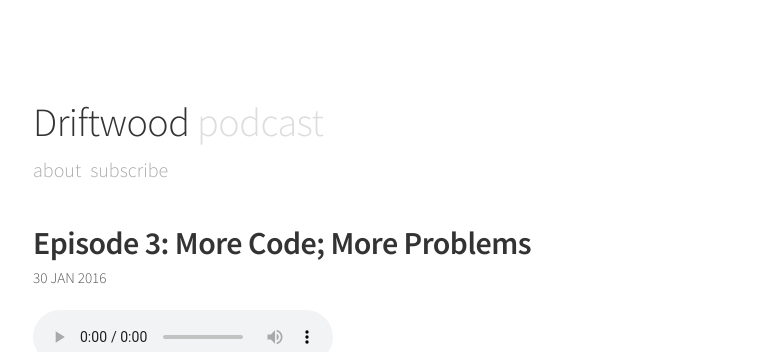
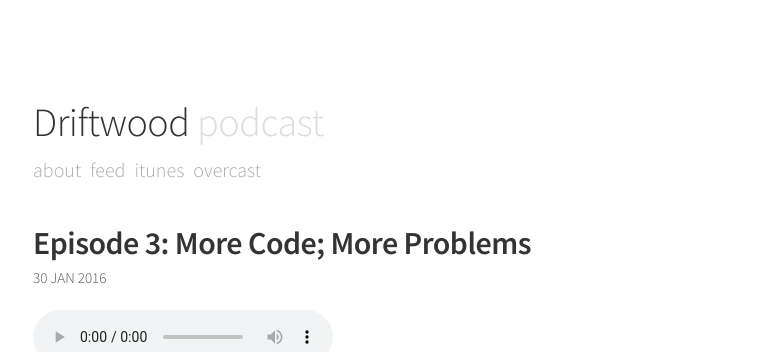
Before and after one commit to LK64076007A/microcast, a Jekyll site: the page built from index.html, in a window 1280 px wide. Shown: the top 352 px of the page, without its empty margins (247-1031 px from the left). Built offline with Jekyll 4.4.1, drawn with Linux system fonts in a browser that asks for light colours.

Commit message:
add iTunes and Overcast links

```diff
--- a/_config.yml
+++ b/_config.yml
@@ -32,8 +32,12 @@ timezone: America/New_York
 nav:
   - name:           "About"
     href:           "/microcast/about" # CHANGE to match your repository
-  - name:           "Subscribe"
+  - name:           "Feed"
     href:           "/microcast/podcast.rss" # CHANGE to match your repository
+  - name:           "iTunes"
+    href:           "https://itunes.apple.com/us/podcast/driftwood/id1080157963" #CHANGE
+  - name:           "Overcast"
+    href:           "https://overcast.fm/itunes1080157963/driftwood" # CHANGE
 
 # Sass
 sass:
```
Also changed, not shown: _posts/2016-01-30-Episode-3:-more-code-more-problems.md (+1 -1 lines).
